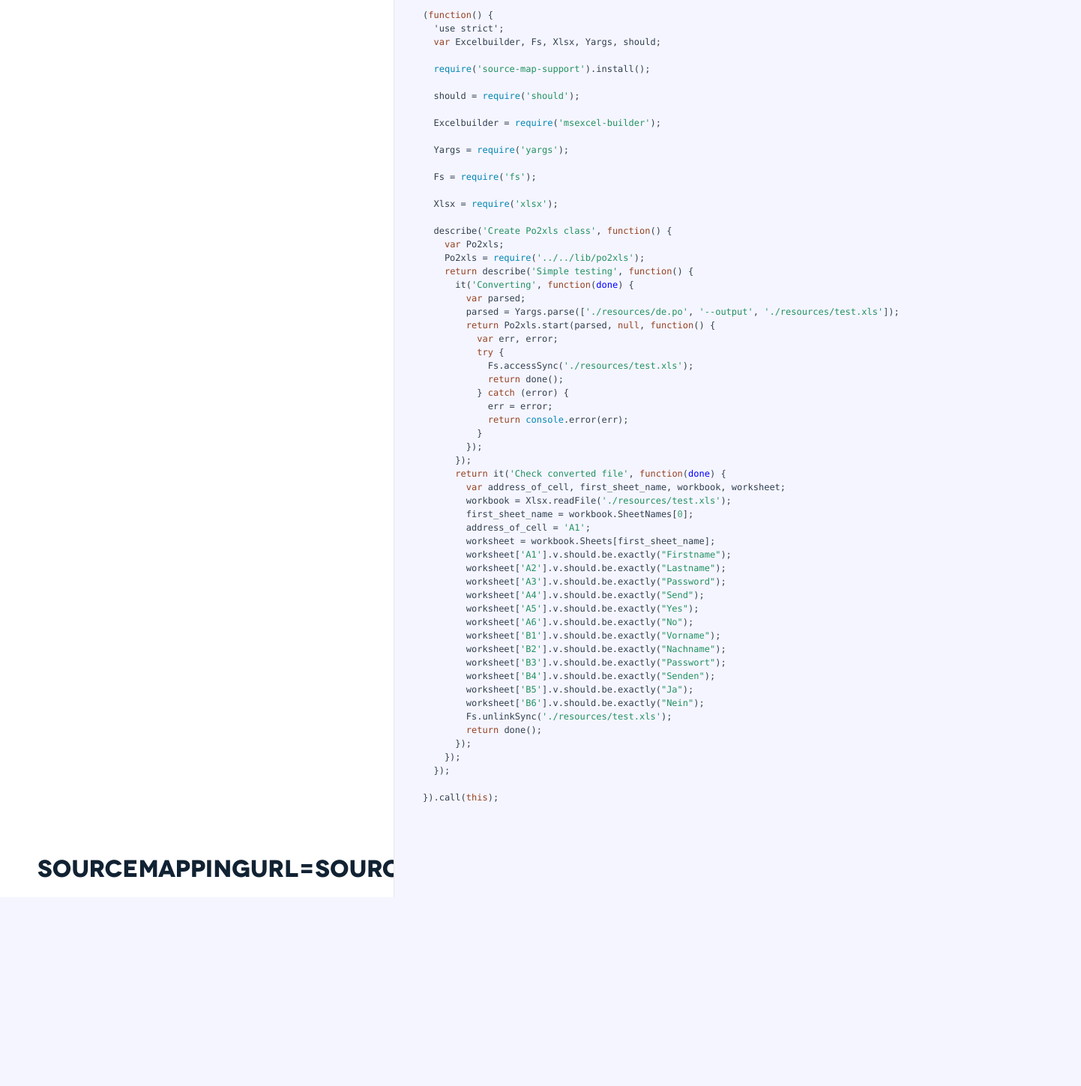
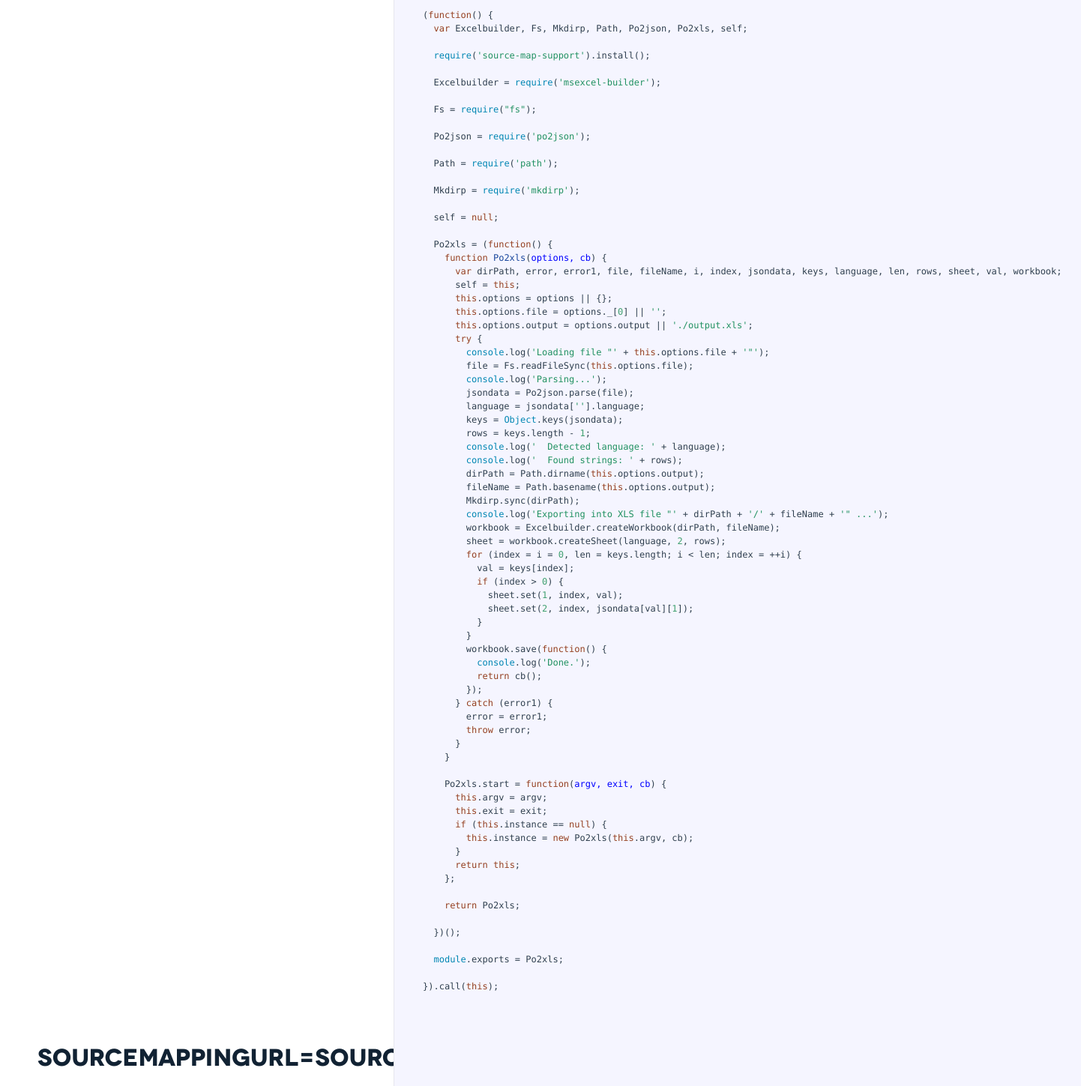
Before and after one commit to scippio/po2xls, a website: page docs/po2xls.html in a window 1280 px wide. Shown: the part 101-1550 px from the top of the page at 75% size, 1442 px wide, since content can reach past the window. Before the commit the page ends 1298 px from the top, so only its background shows below. Drawn offline with Linux system fonts and the light colour scheme.

```diff
--- a/docs/po2xls.html
+++ b/docs/po2xls.html
@@ -31,62 +31,76 @@
             </div>
 
             <div class="content"><div class='highlight'><pre>(<span class="hljs-function"><span class="hljs-keyword">function</span>(<span class="hljs-params"></span>) </span>{
-<span class="hljs-meta">  'use strict'</span>;
-  <span class="hljs-keyword">var</span> Excelbuilder, Fs, Xlsx, Yargs, should;
+  <span class="hljs-keyword">var</span> Excelbuilder, Fs, Mkdirp, Path, Po2json, Po2xls, self;
 
   <span class="hljs-built_in">require</span>(<span class="hljs-string">'source-map-support'</span>).install();
 
-  should = <span class="hljs-built_in">require</span>(<span class="hljs-string">'should'</span>);
-
   Excelbuilder = <span class="hljs-built_in">require</span>(<span class="hljs-string">'msexcel-builder'</span>);
 
-  Yargs = <span class="hljs-built_in">require</span>(<span class="hljs-string">'yargs'</span>);
+  Fs = <span class="hljs-built_in">require</span>(<span class="hljs-string">"fs"</span>);
 
-  Fs = <span class="hljs-built_in">require</span>(<span class="hljs-string">'fs'</span>);
+  Po2json = <span class="hljs-built_in">require</span>(<span class="hljs-string">'po2json'</span>);
 
-  Xlsx = <span class="hljs-built_in">require</span>(<span class="hljs-string">'xlsx'</span>);
+  Path = <span class="hljs-built_in">require</span>(<span class="hljs-string">'path'</span>);
 
-  describe(<span class="hljs-string">'Create Po2xls class'</span>, <span class="hljs-function"><span class="hljs-keyword">function</span>(<span class="hljs-params"></span>) </span>{
-    <span class="hljs-keyword">var</span> Po2xls;
-    Po2xls = <span class="hljs-built_in">require</span>(<span class="hljs-string">'../../lib/po2xls'</span>);
-    <span class="hljs-keyword">return</span> describe(<span class="hljs-string">'Simple testing'</span>, <span class="hljs-function"><span class="hljs-keyword">function</span>(<span class="hljs-params"></span>) </span>{
-      it(<span class="hljs-string">'Converting'</span>, <span class="hljs-function"><span class="hljs-keyword">function</span>(<span class="hljs-params">done</span>) </span>{
-        <span class="hljs-keyword">var</span> parsed;
-        parsed = Yargs.parse([<span class="hljs-string">'./resources/de.po'</span>, <span class="hljs-string">'--output'</span>, <span class="hljs-string">'./resources/test.xls'</span>]);
-        <span class="hljs-keyword">return</span> Po2xls.start(parsed, <span class="hljs-literal">null</span>, <span class="hljs-function"><span class="hljs-keyword">function</span>(<span class="hljs-params"></span>) </span>{
-          <span class="hljs-keyword">var</span> err, error;
-          <span class="hljs-keyword">try</span> {
-            Fs.accessSync(<span class="hljs-string">'./resources/test.xls'</span>);
-            <span class="hljs-keyword">return</span> done();
-          } <span class="hljs-keyword">catch</span> (error) {
-            err = error;
-            <span class="hljs-keyword">return</span> <span class="hljs-built_in">console</span>.error(err);
+  Mkdirp = <span class="hljs-built_in">require</span>(<span class="hljs-string">'mkdirp'</span>);
+
+  self = <span class="hljs-literal">null</span>;
+
+  Po2xls = (<span class="hljs-function"><span class="hljs-keyword">function</span>(<span class="hljs-params"></span>) </span>{
+    <span class="hljs-function"><span class="hljs-keyword">function</span> <span class="hljs-title">Po2xls</span>(<span class="hljs-params">options, cb</span>) </span>{
+      <span class="hljs-keyword">var</span> dirPath, error, error1, file, fileName, i, index, jsondata, keys, language, len, rows, sheet, val, workbook;
+      self = <span class="hljs-keyword">this</span>;
+      <span class="hljs-keyword">this</span>.options = options || {};
+      <span class="hljs-keyword">this</span>.options.file = options._[<span class="hljs-number">0</span>] || <span class="hljs-string">''</span>;
+      <span class="hljs-keyword">this</span>.options.output = options.output || <span class="hljs-string">'./output.xls'</span>;
+      <span class="hljs-keyword">try</span> {
+        <span class="hljs-built_in">console</span>.log(<span class="hljs-string">'Loading file "'</span> + <span class="hljs-keyword">this</span>.options.file + <span class="hljs-string">'"'</span>);
+        file = Fs.readFileSync(<span class="hljs-keyword">this</span>.options.file);
+        <span class="hljs-built_in">console</span>.log(<span class="hljs-string">'Parsing...'</span>);
+        jsondata = Po2json.parse(file);
+        language = jsondata[<span class="hljs-string">''</span>].language;
+        keys = <span class="hljs-built_in">Object</span>.keys(jsondata);
+        rows = keys.length - <span class="hljs-number">1</span>;
+        <span class="hljs-built_in">console</span>.log(<span class="hljs-string">'  Detected language: '</span> + language);
+        <span class="hljs-built_in">console</span>.log(<span class="hljs-string">'  Found strings: '</span> + rows);
+        dirPath = Path.dirname(<span class="hljs-keyword">this</span>.options.output);
+        fileName = Path.basename(<span class="hljs-keyword">this</span>.options.output);
+        Mkdirp.sync(dirPath);
+        <span class="hljs-built_in">console</span>.log(<span class="hljs-string">'Exporting into XLS file "'</span> + dirPath + <span class="hljs-string">'/'</span> + fileName + <span class="hljs-string">'" ...'</span>);
+        workbook = Excelbuilder.createWorkbook(dirPath, fileName);
+        sheet = workbook.createSheet(language, <span class="hljs-number">2</span>, rows);
+        <span class="hljs-keyword">for</span> (index = i = <span class="hljs-number">0</span>, len = keys.length; i &lt; len; index = ++i) {
+          val = keys[index];
+          <span class="hljs-keyword">if</span> (index &gt; <span class="hljs-number">0</span>) {
+            sheet.set(<span class="hljs-number">1</span>, index, val);
+            sheet.set(<span class="hljs-number">2</span>, index, jsondata[val][<span class="hljs-number">1</span>]);
           }
+        }
+        workbook.save(<span class="hljs-function"><span class="hljs-keyword">function</span>(<span class="hljs-params"></span>) </span>{
+          <span class="hljs-built_in">console</span>.log(<span class="hljs-string">'Done.'</span>);
+          <span class="hljs-keyword">return</span> cb();
         });
-      });
-      <span class="hljs-keyword">return</span> it(<span class="hljs-string">'Check converted file'</span>, <span class="hljs-function"><span class="hljs-keyword">function</span>(<span class="hljs-params">done</span>) </span>{
-        <span class="hljs-keyword">var</span> address_of_cell, first_sheet_name, workbook, worksheet;
-        workbook = Xlsx.readFile(<span class="hljs-string">'./resources/test.xls'</span>);
-        first_sheet_name = workbook.SheetNames[<span class="hljs-number">0</span>];
-        address_of_cell = <span class="hljs-string">'A1'</span>;
-        worksheet = workbook.Sheets[first_sheet_name];
-        worksheet[<span class="hljs-string">'A1'</span>].v.should.be.exactly(<span class="hljs-string">"Firstname"</span>);
-        worksheet[<span class="hljs-string">'A2'</span>].v.should.be.exactly(<span class="hljs-string">"Lastname"</span>);
-        worksheet[<span class="hljs-string">'A3'</span>].v.should.be.exactly(<span class="hljs-string">"Password"</span>);
-        worksheet[<span class="hljs-string">'A4'</span>].v.should.be.exactly(<span class="hljs-string">"Send"</span>);
-        worksheet[<span class="hljs-string">'A5'</span>].v.should.be.exactly(<span class="hljs-string">"Yes"</span>);
-        worksheet[<span class="hljs-string">'A6'</span>].v.should.be.exactly(<span class="hljs-string">"No"</span>);
-        worksheet[<span class="hljs-string">'B1'</span>].v.should.be.exactly(<span class="hljs-string">"Vorname"</span>);
-        worksheet[<span class="hljs-string">'B2'</span>].v.should.be.exactly(<span class="hljs-string">"Nachname"</span>);
-        worksheet[<span class="hljs-string">'B3'</span>].v.should.be.exactly(<span class="hljs-string">"Passwort"</span>);
-        worksheet[<span class="hljs-string">'B4'</span>].v.should.be.exactly(<span class="hljs-string">"Senden"</span>);
-        worksheet[<span class="hljs-string">'B5'</span>].v.should.be.exactly(<span class="hljs-string">"Ja"</span>);
-        worksheet[<span class="hljs-string">'B6'</span>].v.should.be.exactly(<span class="hljs-string">"Nein"</span>);
-        Fs.unlinkSync(<span class="hljs-string">'./resources/test.xls'</span>);
-        <span class="hljs-keyword">return</span> done();
-      });
-    });
-  });
+      } <span class="hljs-keyword">catch</span> (error1) {
+        error = error1;
+        <span class="hljs-keyword">throw</span> error;
+      }
+    }
+
+    Po2xls.start = <span class="hljs-function"><span class="hljs-keyword">function</span>(<span class="hljs-params">argv, exit, cb</span>) </span>{
+      <span class="hljs-keyword">this</span>.argv = argv;
+      <span class="hljs-keyword">this</span>.exit = exit;
+      <span class="hljs-keyword">if</span> (<span class="hljs-keyword">this</span>.instance == <span class="hljs-literal">null</span>) {
+        <span class="hljs-keyword">this</span>.instance = <span class="hljs-keyword">new</span> Po2xls(<span class="hljs-keyword">this</span>.argv, cb);
+      }
+      <span class="hljs-keyword">return</span> <span class="hljs-keyword">this</span>;
+    };
+
+    <span class="hljs-keyword">return</span> Po2xls;
+
+  })();
+
+  <span class="hljs-built_in">module</span>.exports = Po2xls;
 
 }).call(<span class="hljs-keyword">this</span>);</pre></div></div>
 
```
Also changed, not shown: README.md.
